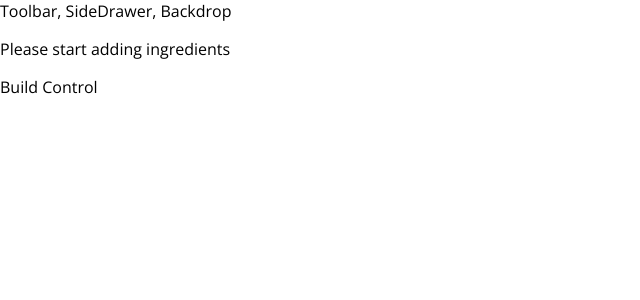
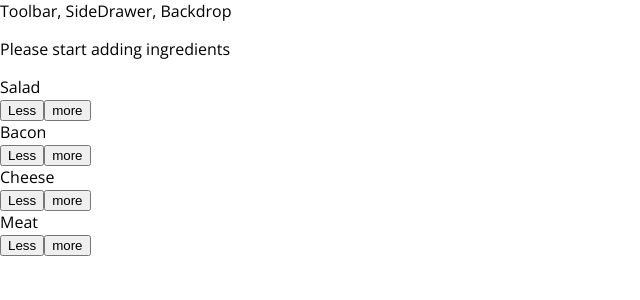
Before and after one commit to syadallah/Burger-Builder, a React app: page / in a window 1280 px wide. Shown: the top 300 px of the page, without its empty margins (0-640 px from the left). Built offline with nearby package versions, Linux system fonts and the light colour scheme.

Commit message:
Insert BuildControls component into BurgerBuilder
Use the BuildControls Component instead of the div

```diff
--- a/src/containers/BurgerBuilder/BurgerBuilder.js
+++ b/src/containers/BurgerBuilder/BurgerBuilder.js
@@ -1,5 +1,5 @@
 import React, { Component } from 'react'
-
+import BuildControls from '../../components/Burger/BuildControls/BuildControls'
 import Burger from '../../components/Burger/Burger'
 
 class BurgerBuilder extends Component {
@@ -15,7 +15,7 @@ class BurgerBuilder extends Component {
     return (
       <React.Fragment>
          <Burger ingredients= {this.state.ingredients}/>
-         <div>Build Control</div>
+         <BuildControls />
       </React.Fragment>
     )
   }
```
